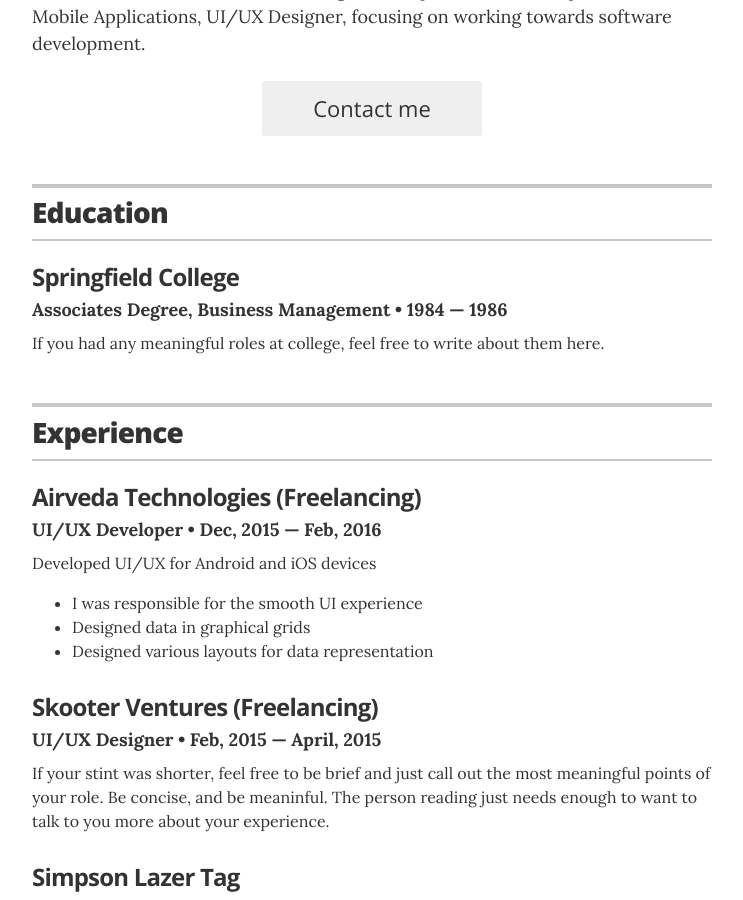
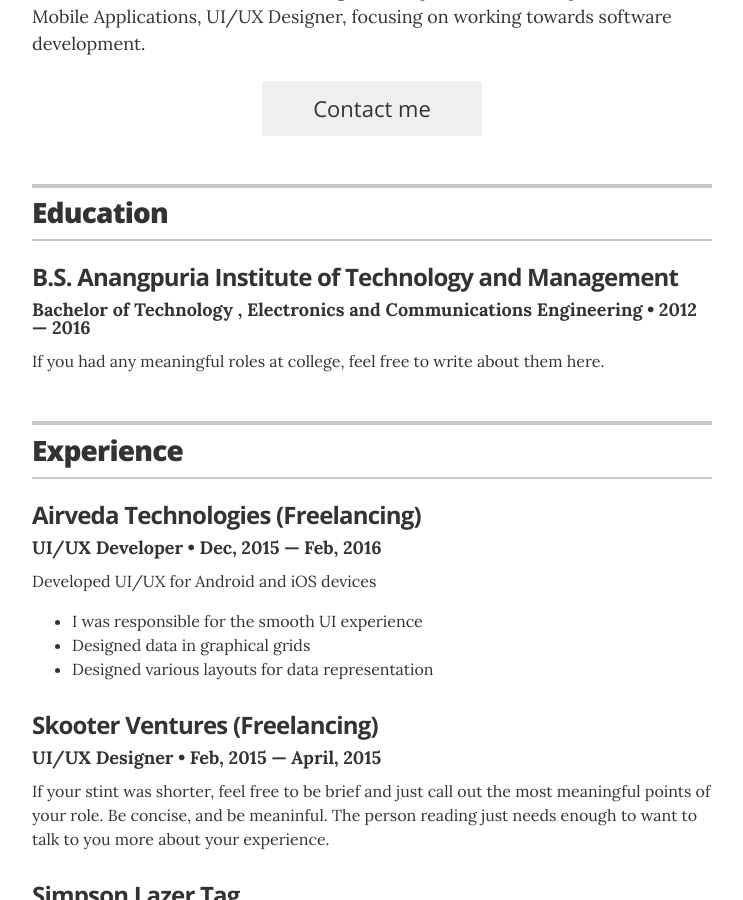
Before and after one commit to ja1sh/jaisharmafps.github.io, a Jekyll site: the page built from index.html, in a window 1280 px wide and 900 px high, scrolled down 310 px. Shown: the whole window, without its empty margins (268-1011 px from the left). Built offline with Jekyll 4.4.1, drawn with Linux system fonts in a browser that asks for light colours.

Commit message:
details update x1.1

```diff
--- a/_layouts/resume.html
+++ b/_layouts/resume.html
@@ -48,8 +48,8 @@
         </header>
 
         <div class="resume-item" itemscope itemprop="alumniOf" itemtype="http://schema.org/CollegeOrUniversity">
-          <h3 class="resume-item-title" itemprop="name">Springfield College</h3>
-          <h4 class="resume-item-details" itemprop="description">Associates Degree, Business Management &bull; 1984 &mdash; 1986</h4>
+          <h3 class="resume-item-title" itemprop="name">B.S. Anangpuria Institute of Technology and Management</h3>
+          <h4 class="resume-item-details" itemprop="description">Bachelor of Technology , Electronics and Communications Engineering &bull; 2012 &mdash; 2016</h4>
           <p class="resume-item-copy">If you had any meaningful roles at college, feel free to write about them here.</p>
         </div>
 
```
